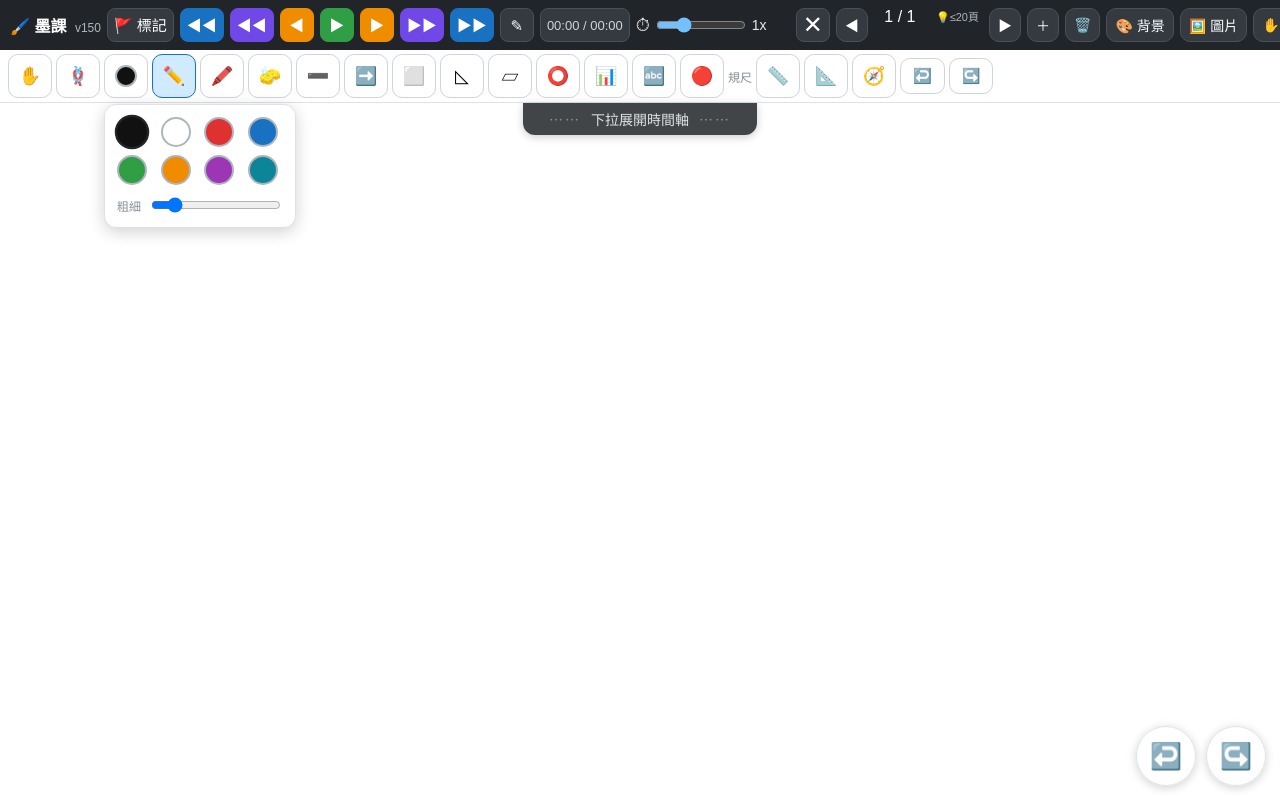
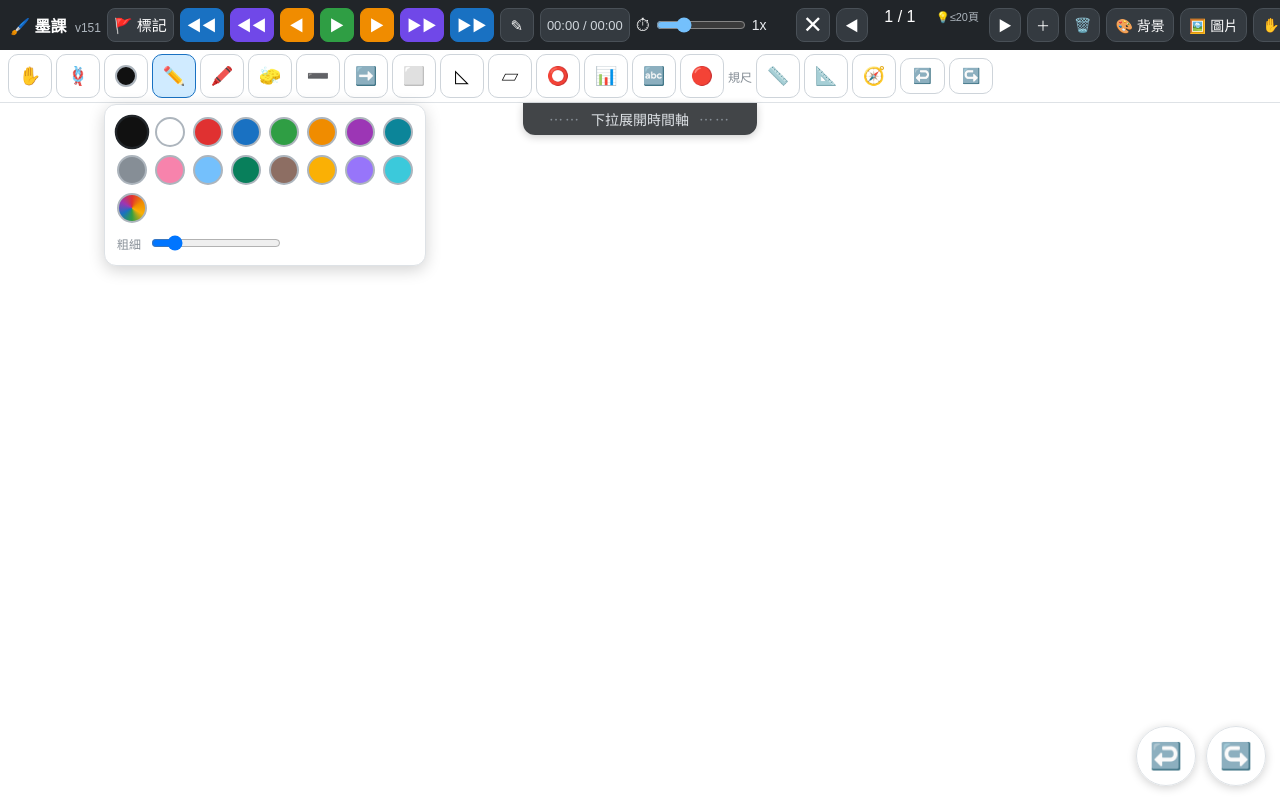
Before and after one commit to thomashuanggogo/mokeipadzen, a plain HTML site: page index.html in a window 1280 px wide. Both pictures are taken after a click on the button "顏色 / 粗細". Drawn offline with Linux system fonts and the light colour scheme.

Commit message:
v151: pen colors 8 -> 16 + custom color picker

```diff
--- a/css/style.css
+++ b/css/style.css
@@ -330,7 +330,8 @@ body.guest-mode #rec-controls { visibility: hidden; }
   box-shadow: 0 4px 16px rgba(0,0,0,.18); padding: 12px;
   display: flex; flex-direction: column; gap: 10px;
 }
-#color-pop #colors { display: grid; grid-template-columns: repeat(4, 1fr); gap: 8px; }
+#color-pop #colors { display: grid; grid-template-columns: repeat(8, 1fr); gap: 8px; }
+#color-pop .color.custom { display: inline-block; box-sizing: border-box; cursor: pointer; background: conic-gradient(#e03131, #f08c00, #fab005, #2f9e44, #1971c2, #9c36b5, #e03131); }
 #color-pop .pop-row { display: flex; align-items: center; gap: 8px; }
 #color-pop .pop-row .lbl { display: inline; }
 #color-pop #width-range { width: 130px; }
--- a/index.html
+++ b/index.html
@@ -73,7 +73,7 @@
     <aside id="toolbar">
       <div class="tool-group" id="tools">
         <button data-tool="hand" class="tool" title="手抓（拖曳移動文字）">✋</button>
-        <button data-tool="lasso" class="tool" title="套索（框選多個筆跡一起移動）">🪢</button>
+        <button data-tool="lasso" class="tool" title="套索（選取）：點一下圖形/筆跡選一個、畫圈選多個；選中後中心把手拖曳移動、角落圓箭頭拖曳旋轉">🪢</button>
         <!-- v120：顏色按鈕搬到套索旁邊（原本在工具列尾端，iPad 橫滑不好找） -->
         <div id="color-group">
           <button id="btn-color" class="tool" title="顏色 / 粗細"><span id="color-dot"></span></button>
@@ -232,7 +232,7 @@
       <p><b>⛶ 全螢幕</b>：隱藏 Safari 網址列，畫布變大；再按一次退出。</p>
       <p><b>── 工具列 ──</b></p>
       <p><b>✋ 手抓</b>：拖曳移動文字。<b>🪢 套索（選取）</b>：點一下圖形或筆跡＝選中一個；畫圈＝選中多個。選中後<b>按住中心把手拖曳＝移動</b>、<b>按住角落圓箭頭拖曳＝旋轉</b>（或按上方 ⟲⟳ 一次 15°、或雙指旋轉）；<b>在其他地方下筆＝確定</b>（選取消失）。</p>
-      <p><b>🎨 顏色</b>（套索旁）：8 色＋粗細滑桿，點一下就換。</p>
+      <p><b>🎨 顏色</b>（套索旁）：16 色＋自訂色（彩虹格可調任意顏色）＋粗細滑桿，點一下就換。</p>
       <p><b>✏️ 畫筆／🖍️ 螢光筆／🧽 橡皮擦</b>：橡皮擦是時間軸事件，重播看得到擦除過程。</p>
       <p><b>➖ ➡️ ⬜ ◺ ▱ ⭕</b>：直線／箭頭／矩形／直角三角形／平行四邊形／橢圓，拖曳畫出。<b>畫完不會自動選取</b>；要移動或旋轉，先用 🪢 套索點一下（或圈選）它，再拖曳中心把手移動、角落圓箭頭旋轉。直線和箭頭只能移動，不能旋轉。</p>
       <p><b>📊 座標軸</b>：一筆畫出 x-y 軸。<b>🔤 文字</b>：點畫布打字。</p>
--- a/js/app.js
+++ b/js/app.js
@@ -2,7 +2,7 @@
 'use strict';
 
 /* v45：版本號（發版時同步更新 sw.js 的 CACHE） */
-const APP_VERSION = 'v150';
+const APP_VERSION = 'v151';
 
 /* ---------- 小工具 ---------- */
 const $ = id => document.getElementById(id);
@@ -69,7 +69,9 @@ function fsGuardExit() {
   /* v47：每頁獨立時間軸——時鐘在每頁第一筆筆跡時才啟動，無需全域 begin */
 
   /* ----- 工具列 ----- */
-  const COLORS = ['#111111', '#ffffff', '#e03131', '#1971c2', '#2f9e44', '#f08c00', '#9c36b5', '#0c8599'];
+  // v151：8 色 → 16 色（老師配色實務：主色/重點/補充/標記都夠用），另有自訂色
+  const COLORS = ['#111111', '#ffffff', '#e03131', '#1971c2', '#2f9e44', '#f08c00', '#9c36b5', '#0c8599',
+                  '#868e96', '#f783ac', '#74c0fc', '#087f5b', '#8d6e63', '#fab005', '#9775fa', '#3bc9db'];
   const colorBox = $('colors');
   const colorPop = $('color-pop');
   const colorDot = $('color-dot');
@@ -87,6 +89,23 @@ function fsGuardExit() {
     };
     colorBox.appendChild(b);
   });
+  // v151：自訂色（色票盤最後一格彩虹格，點開系統選色器，任意顏色）
+  const customLabel = document.createElement('label');
+  customLabel.className = 'color custom';
+  customLabel.title = '自訂顏色';
+  const customInput = document.createElement('input');
+  customInput.type = 'color';
+  customInput.value = '#e03131';
+  customInput.style.display = 'none';
+  customInput.addEventListener('input', () => {
+    board.setColor(customInput.value);
+    colorBox.querySelectorAll('.color').forEach(x => x.classList.remove('active'));
+    customLabel.classList.add('active');
+    colorDot.style.background = customInput.value;
+  });
+  customInput.addEventListener('change', () => colorPop.classList.add('hidden'));
+  customLabel.appendChild(customInput);
+  colorBox.appendChild(customLabel);
   // v112：顏色/粗細 popover 開關（點外面自動關）
   // v124：popover 改 position:fixed（iPad 工具列 overflow-x:auto 會裁掉 absolute 層），用 JS 算位置
   $('btn-color').onclick = (e) => {
@@ -97,7 +116,7 @@ function fsGuardExit() {
         colorPop.style.left = (r.right + 6) + 'px';
         colorPop.style.top = Math.max(8, r.top) + 'px';
       } else {
-        colorPop.style.left = Math.max(8, Math.min(r.left, window.innerWidth - 200)) + 'px';
+        colorPop.style.left = Math.max(8, Math.min(r.left, window.innerWidth - 340)) + 'px';
         colorPop.style.top = (r.bottom + 6) + 'px';
       }
       colorPop.classList.remove('hidden');
--- a/sw.js
+++ b/sw.js
@@ -1,5 +1,5 @@
 /* 墨課 · Service Worker（離線可用） */
-const CACHE = 'moke-v150';
+const CACHE = 'moke-v151';
 const ASSETS = [
   './',
   'index.html',
```
Also changed, not shown: docs/manual.html (+1 -1 lines).
